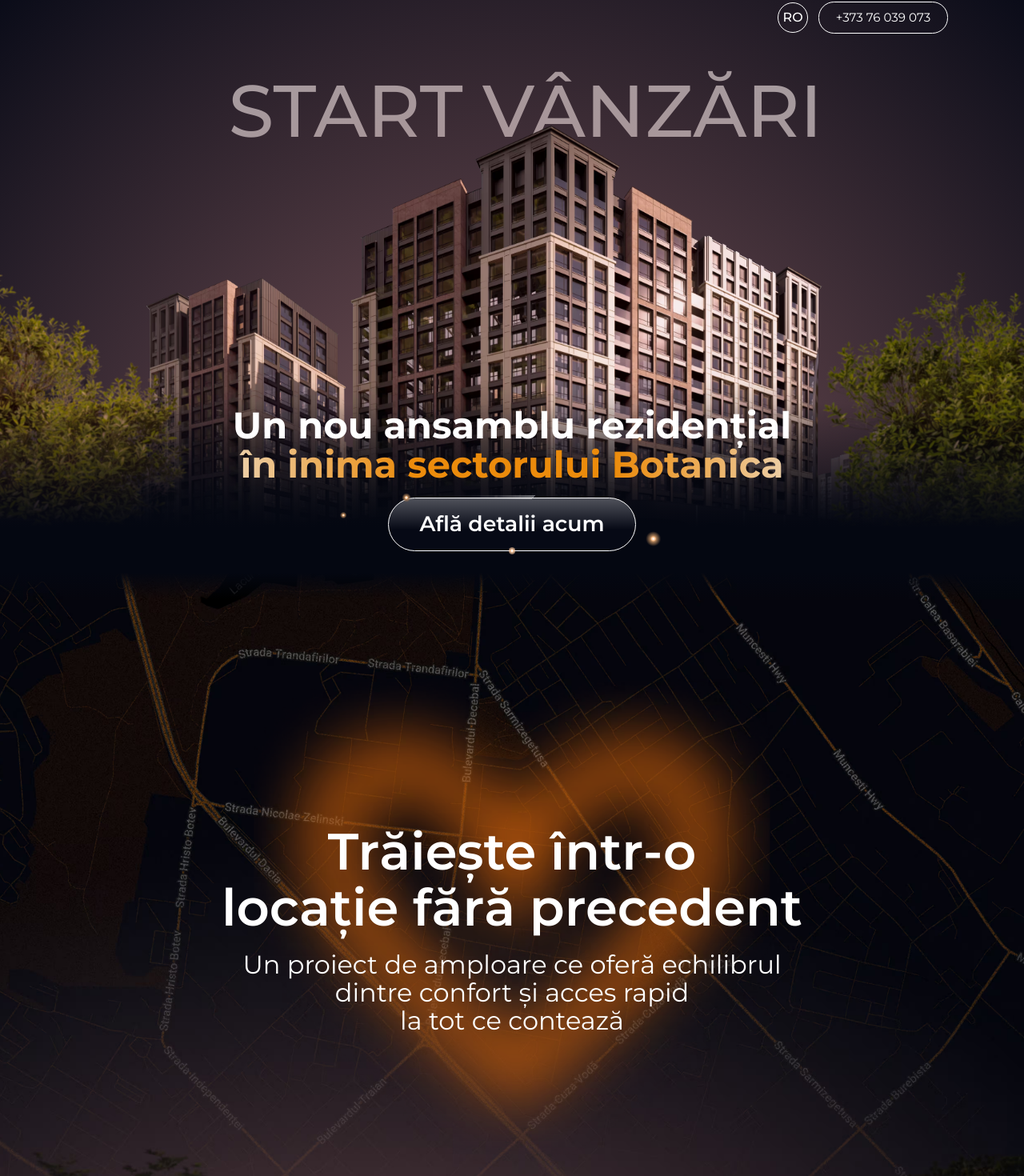
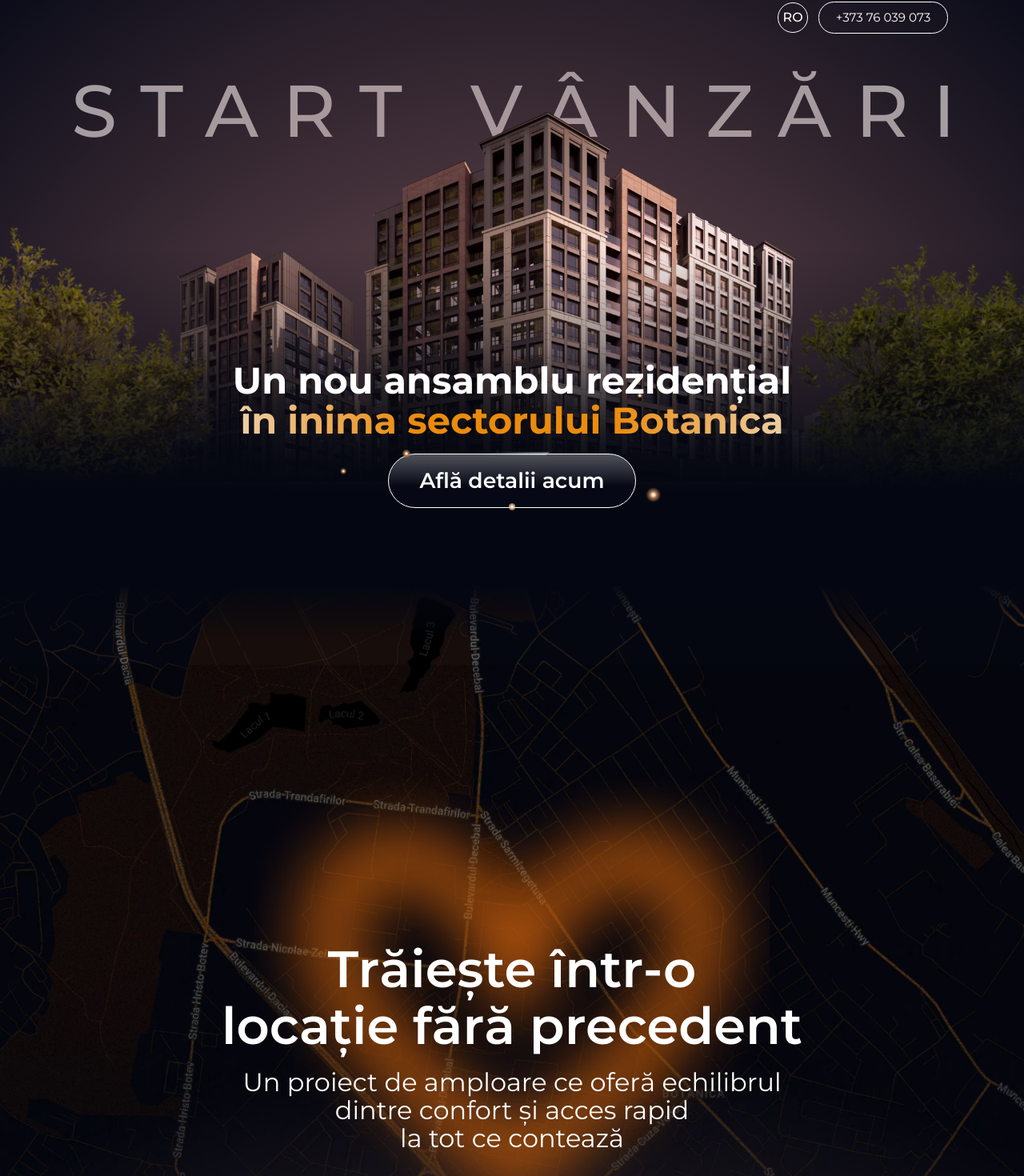
Before and after one commit to corporateready/sarmizegetusa, a Next.js app: page / in a window 1280 px wide. Shown: the part 47-1517 px from the top of the page at 80% size. Built offline with nearby package versions, Linux system fonts and the light colour scheme.

Commit message:
first fixed

```diff
--- a/app/components/facilities/facilities.module.scss
+++ b/app/components/facilities/facilities.module.scss
@@ -5,7 +5,7 @@
   font-family: "Montserrat", sans-serif;
 
   @media screen and (width > 640px) {
-    @apply mt-[-136rem];
+    @apply mt-[-30rem];
   }
   @media screen and (width >= 1920px) {
     @apply w-full h-auto mt-0;
--- a/app/components/heart-animate/styles.module.scss
+++ b/app/components/heart-animate/styles.module.scss
@@ -31,9 +31,9 @@
             }
         }
 
-    @media screen and (width > 640px) {
+    @media screen and (width >= 640px) {
     content: '';
-      @apply w-[800rem] h-[705rem] bg-[url('/mobile/location/location-heart.avif')] bg-contain bg-center bg-no-repeat inline-flex absolute top-[-10rem] left-1/2 -translate-x-1/2 z-[3];
+      @apply w-[800rem] h-[705rem] bg-[url('/mobile/location/location-heart.avif')] bg-contain bg-center bg-no-repeat inline-flex absolute top-[260rem] left-1/2 -translate-x-1/2 z-[3];
 
     }
 
--- a/app/components/hero/hero.module.scss
+++ b/app/components/hero/hero.module.scss
@@ -35,7 +35,7 @@
   .hero__bg_mobile {
     @apply inline-flex w-full h-[390rem] absolute top-[230rem] left-0 z-3;
 
-    @media screen and (width > 640px) {
+    @media screen and (width >= 640px) {
       @apply hidden;
     }
 
@@ -49,7 +49,7 @@
     @apply hidden;
 
     @media screen and (width >= 640px) {
-      @apply inline-flex w-full h-[710rem] absolute top-[230rem] left-0 z-3;
+      @apply inline-flex w-full h-[650rem] absolute top-[210rem] left-0 z-3;
     }
 
     @media screen and (width >= 1920px) {
@@ -58,7 +58,7 @@
 
     &::after {
       content: "";
-      @apply absolute bottom-[90rem] left-0 z-4 inline-flex w-full h-[230rem];
+      @apply absolute bottom-[10rem] left-0 z-4 inline-flex w-full h-[450rem];
       background: linear-gradient(180deg,rgba(4, 7, 17, 0) 0%, rgba(4, 7, 17, 1) 76%, rgba(4, 7, 17, 1) 100%);
     }
 
@@ -81,7 +81,7 @@
   @apply hidden;
 
   @media screen and (width >= 640px) {
-   @apply inline-block text-[52rem] text-center leading-[105%] w-full relative z-3 text-white font-bold mt-[624rem];
+   @apply inline-block text-[52rem] text-center leading-[110%] w-full relative z-3 text-white font-bold mt-[560rem];
   }
 
   @media screen and (width >= 1920px) {
@@ -332,18 +332,15 @@
 }
 // Location
 .location__wrapper {
-  @apply w-dvw h-[1400rem] relative z-2 mt-[-46rem] overflow-x-hidden;
-
+  @apply w-dvw h-[1400rem] relative z-2 mt-[-46rem];
   @media screen and (width >= 640px) {
-    @apply mt-[85rem] h-[2440rem];
-    overflow-x: visible;
+    @apply mt-[-54rem] h-[2640rem] object-top relative z-2;
 
     &::after {
-      content: "";  @apply absolute top-[-160rem] left-0 z-3 inline-flex w-full h-[50rem];
+      content: "";  @apply absolute top-[-20rem] left-0 z-3 inline-flex w-full h-[110rem];
       background: linear-gradient(0deg,rgba(4, 7, 17, 0) 0%, rgba(4, 7, 17, 1) 74%, rgba(4, 7, 17, 1) 100%);
     }
   }
-
   @media screen and (width >= 1920px) {
       @apply inline-flex relative left-1/2 -translate-x-1/2 z-4 mt-[60px] w-[1920px] h-[2100px];
 
@@ -352,8 +349,7 @@
         @apply absolute top-[-60px] left-0 z-[1] inline-flex w-full h-[200px];
         background: linear-gradient(0deg,rgba(4, 7, 17, 0) 0%, rgba(4, 7, 17, 1) 50%, rgba(4, 7, 17, 1) 100%);
       }
-    }
-
+  }
   &_bg__mobile {
     @apply absolute top-0 left-0 z-3;
      @media screen and (width > 640px) {
@@ -363,7 +359,7 @@
   &_bg__laptop {
       @apply hidden;
     @media screen and (width >= 640px) {
-      @apply inline-block absolute top-0 left-0 z-3 mt-[-156rem] h-full w-full;
+      @apply inline-flex mt-0 h-full w-dvw;
     }
     @media screen and (width >= 1920px) {
       @apply hidden;
@@ -376,14 +372,12 @@
       @apply inline-flex mt-[-60px];
     }
   }
-
-
 }
 .location__title_text {
   @apply text-[32rem] font-semibold text-white text-center leading-[110%] w-full relative top-[347rem] z-5;
 
   @media screen and (width >= 640px) {
-     @apply text-[72rem] font-semibold text-white text-center w-full relative top-[205rem];
+     @apply text-[72rem] font-semibold text-white text-center w-full relative top-[510rem];
      letter-spacing: .4%;
   }
 
@@ -396,7 +390,7 @@
 
 
   @media screen and (width >= 640px) {
-    @apply text-[36rem] font-normal text-white text-center w-full relative top-[226rem];
+    @apply text-[36rem] font-normal text-white text-center w-full relative top-[530rem];
   }
 
   @media screen and (width >= 1920px) {
@@ -407,7 +401,7 @@
    @apply text-[32rem] font-semibold text-white text-center leading-[110%] w-full relative z-3 mt-[705rem];
 
   @media screen and (width > 640px) {
-   @apply text-[72rem] font-semibold text-white text-center leading-[100%] w-full mt-[640rem];
+   @apply text-[72rem] font-semibold text-white text-center leading-[100%] w-full mt-[986rem];
   }
 
   @media screen and (width >= 1920px) {
@@ -418,7 +412,7 @@
   @apply text-[16rem] font-normal text-white text-center leading-[110%] w-full relative z-3 mt-[6rem];
 
   @media screen and (width > 640px) {
-    @apply text-[36rem] font-normal text-white text-center leading-[100%] w-full mt-[21rem];
+    @apply text-[36rem] font-normal text-white text-center leading-[100%] w-full mt-[18rem];
   }
 
   @media screen and (width >= 1920px) {
--- a/app/components/hero/index.jsx
+++ b/app/components/hero/index.jsx
@@ -9,6 +9,7 @@ import Image from "next/image";
 
 const Hero = ({ handleToggle }) => {
   return (
+    <>
     <div className={styles.hero__wrapper}>
       <div className={styles.hero}>
         <div className={styles.bg__light}></div>
@@ -18,6 +19,7 @@ const Hero = ({ handleToggle }) => {
               src="/building-mobile.avif"
               alt="sarmizegetusa building"
               fill
+              loading="eager"
             />
           </div>
           <div className={styles.hero__bg_desktop}>
@@ -25,20 +27,16 @@ const Hero = ({ handleToggle }) => {
               src="/building-large.avif"
               alt="sarmizegetusa building"
               fill
+              loading="eager"
               className="object-cover"
             />
-            {/* <Image
-              src="/building-desktop.avif"
-              alt="sarmizegetusa building"
-              fill
-            /> */}
-
           </div>
           <div className={styles.hero__bg_large}>
             <Image
               src="/building-large.avif"
               alt="sarmizegetusa building"
               fill
+              loading="eager"
             />
           </div>
         </div>
@@ -78,7 +76,7 @@ const Hero = ({ handleToggle }) => {
             className={`${styles.location__wrapper_bg__mobile} object-cover`}
           />
            <Image
-            src={"/location-bg-large.avif"}
+            src={"/location-bg-laptop.avif"}
             alt="sarmizegetusa location background"
             loading="eager"
             fill
@@ -118,6 +116,8 @@ const Hero = ({ handleToggle }) => {
       {/* Facilities */}
       <Facilities />
     </div>
+
+    </>
   );
 };
 
--- a/app/components/title/styles.module.scss
+++ b/app/components/title/styles.module.scss
@@ -1,16 +1,13 @@
 @reference "tailwindcss";
 
 .title {
-  @apply text-white/60 text-[54rem] font-medium uppercase leading-[120%] absolute top-[124rem] left-1/2 -translate-x-1/2 z-[1] ml-[12rem];
-  letter-spacing: 34%;
+  @apply text-white/60 text-[54rem] font-medium uppercase leading-[120%] absolute top-[124rem] left-1/2 -translate-x-1/2 z-[1] ml-[12rem] tracking-[0.33em];
 
-  @media screen and (width > 640px) {
-    @apply w-max text-center text-white/63 text-[103rem] font-medium uppercase leading-none z-[1] absolute top-[158rem] left-1/2 -translate-x-1/2 ml-[19rem];
-    // letter-spacing: 3;
+  @media screen and (width >= 640px) {
+    @apply w-full text-center text-white/63 text-[103rem] font-medium uppercase leading-none z-[1] absolute top-[158rem] left-[50%] -translate-x-[50%] ml-[19rem];
   }
 
    @media screen and (width >= 1920px) {
-    @apply w-max text-center text-white text-[91px] font-medium uppercase leading-none z-[1] ml-[20px] absolute top-[208px] left-1/2 -translate-x-1/2;
-    letter-spacing: 34%;
+    @apply text-center text-white text-[91px] font-medium uppercase leading-none z-[1] ml-[20px] absolute top-[208px] left-1/2 -translate-x-1/2;
   }
 }
--- a/app/globals.css
+++ b/app/globals.css
@@ -3,6 +3,7 @@
 html {
   @apply w-full h-full relative;
   scroll-behavior: smooth;
+  font-size: 16px;
   font-size: calc(100vw / (1920 * 1));
   @media screen and (min-width: 641px) {
     font-size: calc(100vw / (1440 * 1));
--- a/app/styles.module.scss
+++ b/app/styles.module.scss
@@ -1,6 +1,6 @@
 @reference "tailwindcss";
 .exfm_wrapper {
-  @apply w-full min-h-full flex flex-col justify-between items-center relative z-0;
+  @apply w-dvw min-h-full flex flex-col justify-between items-center relative z-0;
 
   @media screen and (width >= 1920px) {
     @apply w-[1920px] h-auto mx-auto relative z-0;
```
Also changed, not shown: public/location-bg-laptop.avif.
